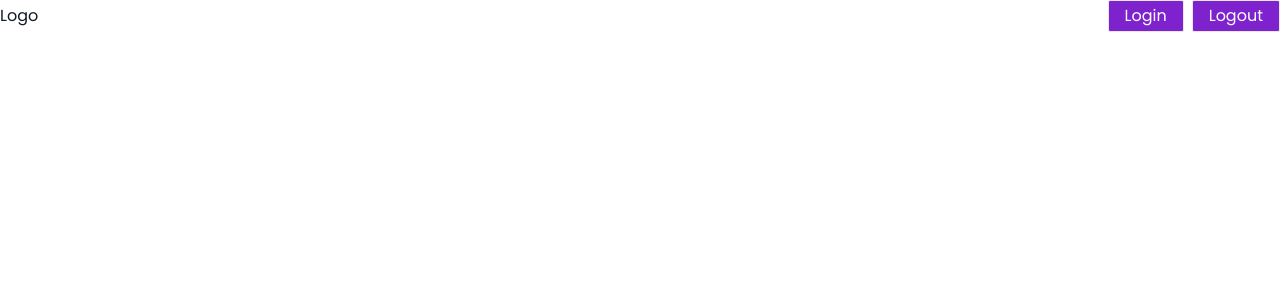
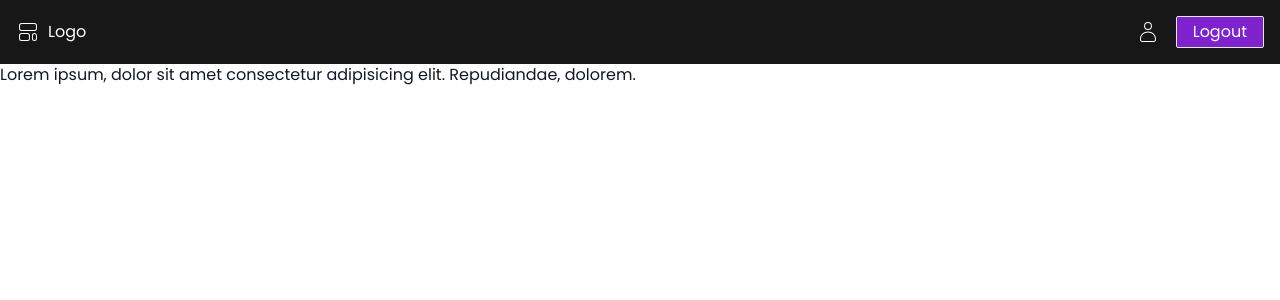
Before and after one commit to kimicasamina/laravel-react-crud-with-authentication, a React (Vite) app in the folder laravel-react-crud-and-authentication/: page / in a window 1280 px wide. Shown: the top 300 px of the page. Built offline with nearby package versions, Linux system fonts and the light colour scheme; no server answers; sample sign-in values are in the browser's storage.

Commit message:
added header

```diff
--- a/laravel-react-crud-and-authentication/src/components/DefaultLayout.jsx
+++ b/laravel-react-crud-and-authentication/src/components/DefaultLayout.jsx
@@ -1,27 +1,24 @@
-import React from "react";
+import React, { useEffect } from "react";
 import { Outlet, Navigate } from "react-router-dom";
+import Header from "./Header";
 import { useStateContext } from "../context/contextProvider";
-
+import axiosClient from "../axiosClient";
 export default function DefaultLayout() {
-    const { user, token } = useStateContext();
+    const { user, setUser, token } = useStateContext();
 
     if (!token) {
         return <Navigate to="/login" />;
     }
+
+    useEffect(() => {
+        axiosClient.get("/user").then(({ data }) => {
+            setUser(data);
+        });
+    }, []);
+
     return (
         <div className="w-full h-screen ">
-            <header className="flex justify-between items-center">
-                <h1 className="">Logo</h1>
-                <h1 className="">{user.name} </h1>
-                <ul className="flex gap-x-2">
-                    <button className="btn border rounded-sm py-1 px-4 bg-purple-700 text-white hover:bg-white hover:border-purple-600 hover:text-purple-600 ">
-                        Login
-                    </button>
-                    <button className="btn border rounded-sm py-1 px-4 bg-purple-700 text-white hover:bg-white hover:border-purple-600 hover:text-purple-600 ">
-                        Logout
-                    </button>
-                </ul>
-            </header>
+            <Header />
             <Outlet />
         </div>
     );
--- a/laravel-react-crud-and-authentication/src/components/GuessLayout.jsx
+++ b/laravel-react-crud-and-authentication/src/components/GuessLayout.jsx
@@ -3,7 +3,7 @@ import { Outlet, Navigate } from "react-router-dom";
 import { useStateContext } from "../context/contextProvider";
 
 export default function GuessLayout() {
-    const { user, token } = useStateContext();
+    const { token } = useStateContext();
 
     if (token) {
         return <Navigate to="/" />;
--- /dev/null
+++ b/laravel-react-crud-and-authentication/src/components/Header.jsx
@@ -0,0 +1,50 @@
+import React from "react";
+import { useStateContext } from "../context/contextProvider";
+import { CiUser } from "react-icons/ci";
+import { CiGrid31 } from "react-icons/ci";
+
+import axiosClient from "../axiosClient";
+export default function Header() {
+    const { user, setUser, setToken } = useStateContext();
+
+    async function onLogout() {
+        console.log("logout");
+
+        axiosClient.post("/logout").then(() => {
+            setUser({});
+            setToken(null);
+        });
+    }
+
+    return (
+        <header className="flex justify-between items-center p-4 bg-neutral-900 text-white">
+            <div className="flex w-[140px] items-center gap-x-2">
+                <CiGrid31 className="w-6 h-6" />
+                Logo
+            </div>
+            <ul className="flex gap-x-4 items-center">
+                <div className="text-xl text-white flex items-center gap-x-2">
+                    <CiUser className="w-6 h-6" />
+                    {user && user.name}
+                </div>
+                {user ? (
+                    <button
+                        className="btn border rounded-sm py-1 px-4 bg-purple-700 text-white hover:bg-white hover:border-purple-600 hover:text-purple-600 "
+                        onClick={onLogout}
+                    >
+                        Logout
+                    </button>
+                ) : (
+                    <button
+                        className="btn border rounded-sm py-1 px-4 bg-purple-700 text-white hover:bg-white hover:border-purple-600 hover:text-purple-600 "
+                        // onClick={(e) => onLogout(e)}
+                    >
+                        Login
+                    </button>
+                )}
+                {/* <div className="flex items-center">
+                </div> */}
+            </ul>
+        </header>
+    );
+}
--- a/laravel-react-crud-and-authentication/src/router.jsx
+++ b/laravel-react-crud-and-authentication/src/router.jsx
@@ -12,7 +12,7 @@ export const router = createBrowserRouter([
         element: <DefaultLayout />,
         children: [
             {
-                path: "/users",
+                path: "/",
                 element: <Users />,
             },
         ],
--- a/laravel-react-crud-and-authentication/src/views/Login.jsx
+++ b/laravel-react-crud-and-authentication/src/views/Login.jsx
@@ -1,5 +1,5 @@
 import React, { useRef, useState } from "react";
-import { Link } from "react-router-dom";
+import { Link, Navigate } from "react-router-dom";
 import axiosClient from "../axiosClient";
 import { useStateContext } from "../context/contextProvider";
 
@@ -22,6 +22,7 @@ export default function Login() {
                 console.log("DATA: ", data);
                 setUser(data.user);
                 setToken(data.token);
+                return <Navigate to="/" />;
             })
             .catch((err) => {
                 const response = err.response;
--- a/laravel-react-crud-and-authentication/src/views/Users.jsx
+++ b/laravel-react-crud-and-authentication/src/views/Users.jsx
@@ -1,7 +1,12 @@
-import React from 'react'
+import React from "react";
 
 export default function Users() {
-  return (
-    <div>Users</div>
-  )
+    return (
+        <div className="">
+            <h1 className="">
+                Lorem ipsum, dolor sit amet consectetur adipisicing elit.
+                Repudiandae, dolorem.
+            </h1>
+        </div>
+    );
 }
```
Also changed, not shown: 1 other file (tests, documents, lock files or other folders).
